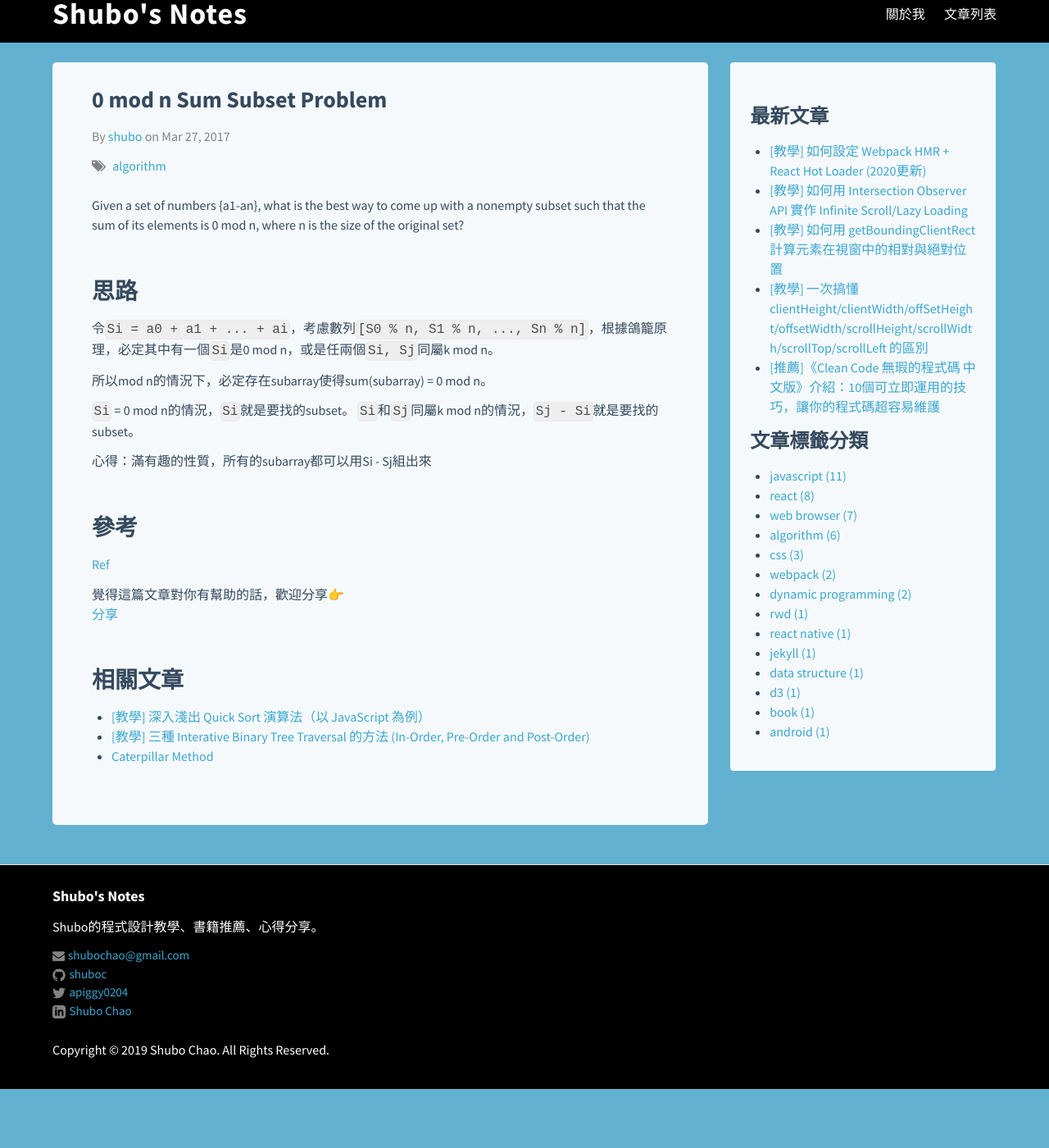
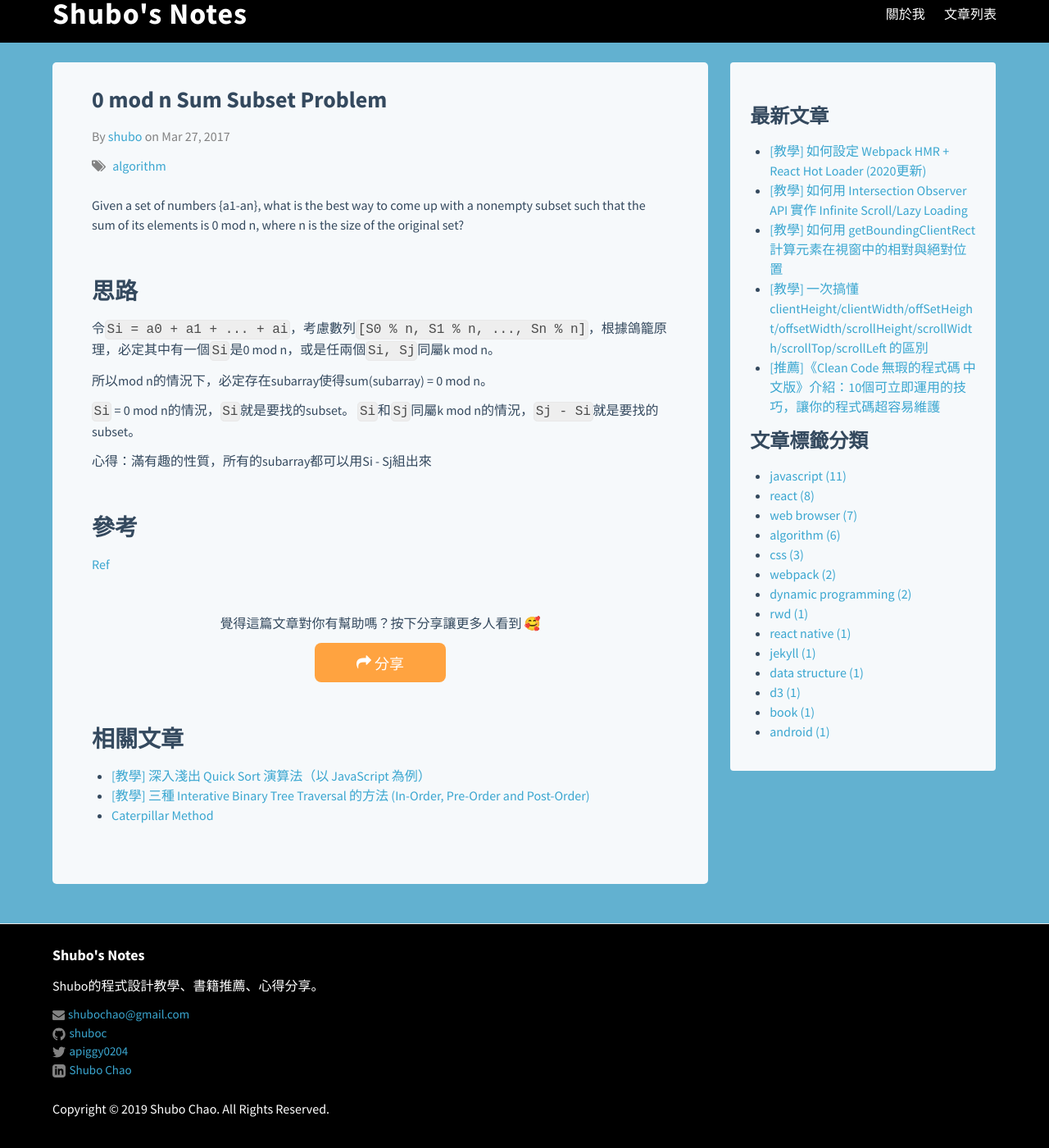
Before and after one commit to shuboc/shuboc.github.io, a Jekyll site: the page built from _posts/2017-03-27-mod-n-sum-subset-problem.md, in a window 1280 px wide and 1400 px high, scrolled down 18 px. Shown: the whole window at 82% size. Built offline with Jekyll 4.4.1, drawn with Linux system fonts in a browser that asks for light colours; nearby versions of some CDN libraries; library files that are not in the unit come from our copies; comment, search, counter and statistics services are not loaded; before the commit the page ends 1346 px from its top, so only the background shows below that.

Commit message:
Try to redesign share to increase click rate

```diff
--- a/_layouts/post.html
+++ b/_layouts/post.html
@@ -20,8 +20,34 @@ layout: default
   <div class="post-content" itemprop="articleBody">
     {{ content }}
 
-    覺得這篇文章對你有幫助的話，歡迎分享👉
-    <div class="fb-share-button" data-href="{{ page.url }}" data-layout="button_count" data-size="small" data-mobile-iframe="true"><a target="_blank" href="https://www.facebook.com/sharer/sharer.php?u=https%3A%2F%2Fdevelopers.facebook.com%2Fdocs%2Fplugins%2F&amp;src=sdkpreparse" class="fb-xfbml-parse-ignore">分享</a></div>
+    <p class="share-title">覺得這篇文章對你有幫助嗎？按下分享讓更多人看到 🥰</p>
+    <div class="share-button" onclick="share()">
+      <i class="fa fa-share" aria-hidden="true"></i>分享
+    </div>
+
+    <script type="text/javascript">
+      function share() {
+        gtag('event', 'click_share');
+        if (navigator.share) {
+          const descElement = document.querySelector('meta[name="description"]');
+          const canonicalElement = document.querySelector('link[rel=canonical]');
+          navigator.share({
+            title: document.title,
+            text: descElement && descElement.content || document.title,
+            url: canonicalElement && canonicalElement.href || document.location.href,
+          })
+          .then(res => {
+            trackShare({
+              method: 'native',
+              content_type: 'post',
+              content_id: document.location.pathname,
+            })
+          })
+        } else {
+          // TODO: show a modal and let user choose
+        }
+      }
+    </script>
 
     {% include related.html %}
   </div>
--- a/_sass/_layout.scss
+++ b/_sass/_layout.scss
@@ -349,6 +349,32 @@ $header-height: 70px;
     //         @include level(5);
     //     }
     // }
+
+    .share-title {
+        margin-top: 2 * $spacing-unit;
+        text-align: center;
+    }
+
+    .share-button {
+        display: flex;
+        align-items: center;
+        justify-content: center;
+        margin: 0 auto;
+        width: 160px;
+        height: 2 * $spacing-unit;
+        border-radius: 8px;
+        padding: 8px 16px;
+        background-color: $theme-color-complement;
+        color: white;
+        font-size: 18px;
+        &:hover {
+            opacity: 0.9;
+            cursor: pointer;
+        }
+        i {
+            margin-right: 4px;
+        }
+    }
 }
 
 /* Header link */
--- a/js/analytics.js
+++ b/js/analytics.js
@@ -1,3 +1,5 @@
+// gtag recommended events: https://developers.google.com/gtagjs/reference/event
+
 const EVENT_LABEL_HOME = 'home';
 const EVENT_LABEL_TAGS = 'tags'
 const EVENT_LABEL_HOME_PAGINATION = 'home_pagination';
@@ -16,3 +18,7 @@ function trackViewArticleList(event_label) {
 function trackLead(item) {
   gtag('event', 'generate_lead', { event_label: item })
 }
+
+function trackShare({ method, content_type, content_id }) {
+  gtag('event', 'share', {method, content_type, content_id});
+}
```
